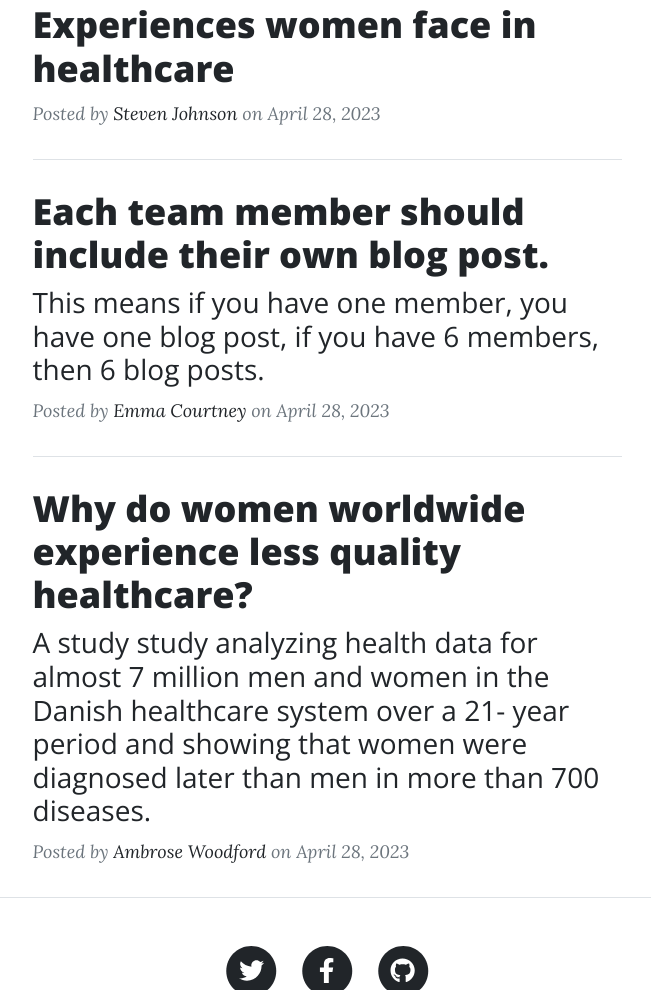
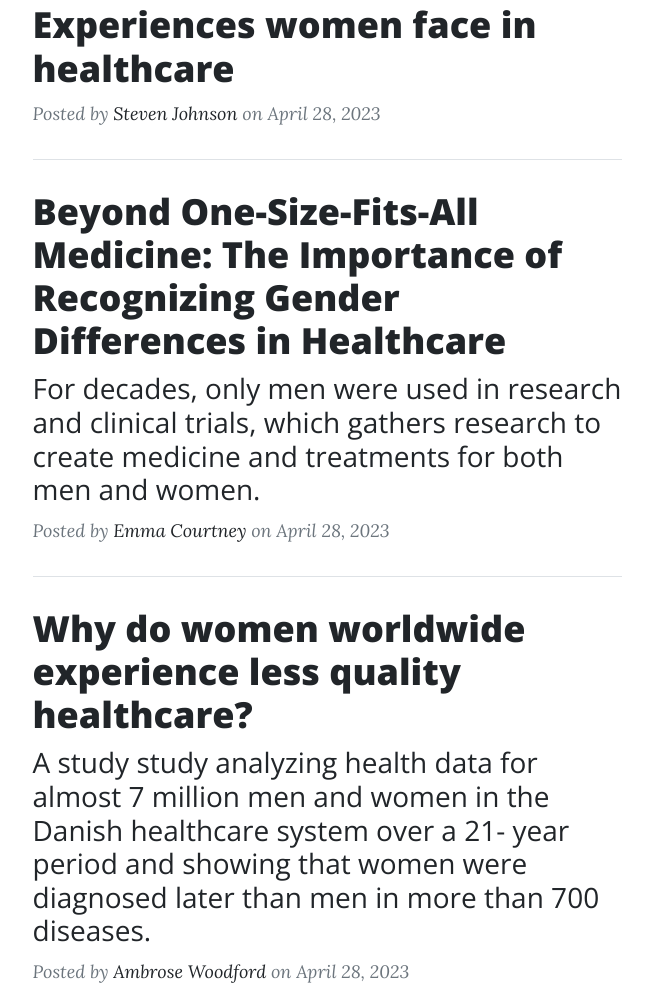
Before and after one commit to BrynRehling/ISS210SS23Sec004Team28, a plain HTML site: page index.html in a window 1280 px wide. Shown: the part 1173-2163 px from the top of the page, without its empty margins (313-964 px from the left). Drawn offline with nearby package versions, Linux system fonts and the light colour scheme.

Commit message:
Update index.html

```diff
--- a/index.html
+++ b/index.html
@@ -83,8 +83,10 @@
                     <!-- Post preview-->
                     <div class="post-preview">
                         <a href="thirdpost.html">
-                            <h2 class="post-title">Each team member should include their own blog post.</h2>
-                            <h3 class="post-subtitle">This means if you have one member, you have one blog post, if you have 6 members, then 6 blog posts.</h3>
+                            <h2 class="post-title">Beyond One-Size-Fits-All Medicine: The Importance of Recognizing Gender Differences in Healthcare</h2>
+                            <h3 class="post-subtitle">For decades, only men were used in research and clinical trials, which gathers research to create medicine and treatments for both men and women.
+
+</h3>
                         </a>
                         <p class="post-meta">
                             Posted by
```
